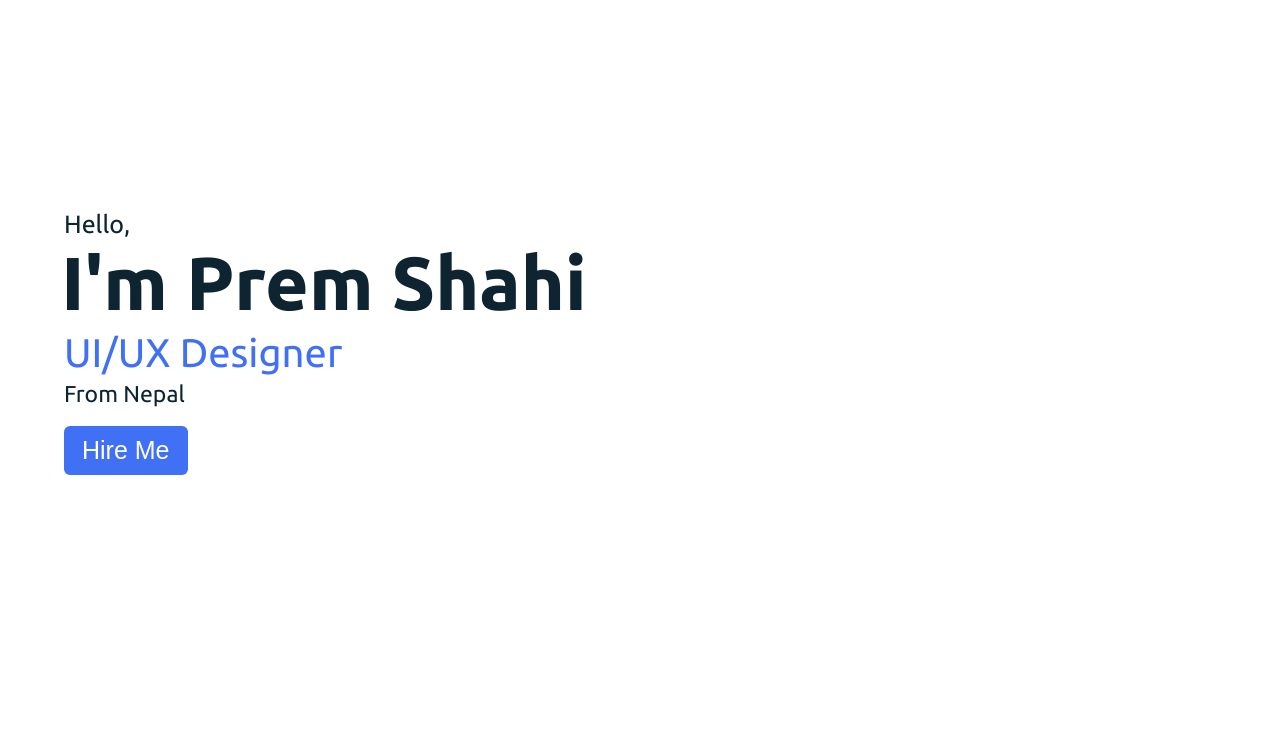
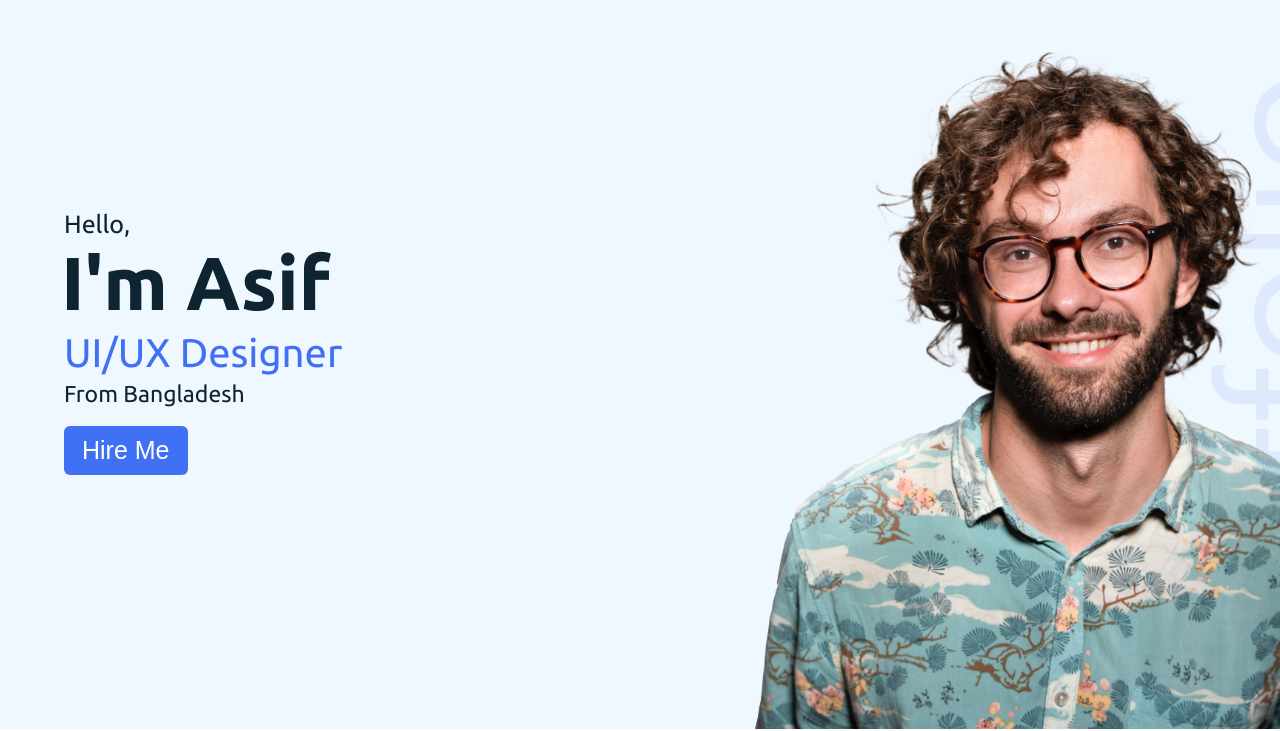
Before and after one commit to sadi7879/portifilo, a plain HTML site: page index.html in a window 1280 px wide. Shown: the part 71-802 px from the top of the page. Drawn offline with Linux system fonts and the light colour scheme; a script that the page names is missing; files whose address does not match are found by name.

Commit message:
auto publish 1646478006623

```diff
--- a/index.html
+++ b/index.html
@@ -44,9 +44,9 @@
    <div class="home-content">
      <div class="text">
        <div class="text-one">Hello,</div>
-       <div class="text-two">I'm Prem Shahi</div>
+       <div class="text-two">I'm Asif</div>
        <div class="text-three">UI/UX Designer</div>
-       <div class="text-four">From Nepal</div>
+       <div class="text-four">From Bangladesh </div>
      </div>
      <div class="button">
        <button>Hire Me</button>
```
Also changed, not shown: images/about.jpg (added), images/background.png (added).
